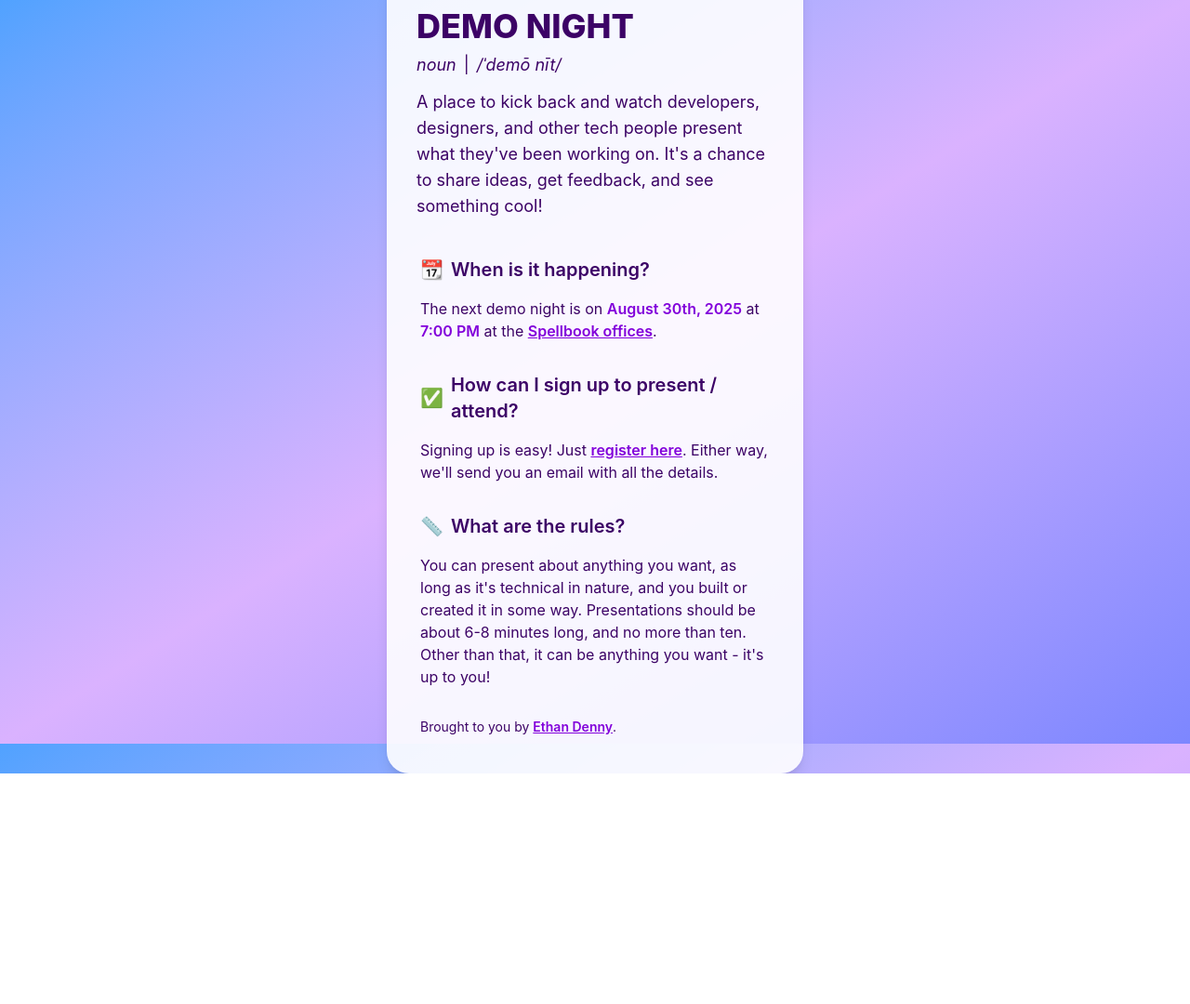
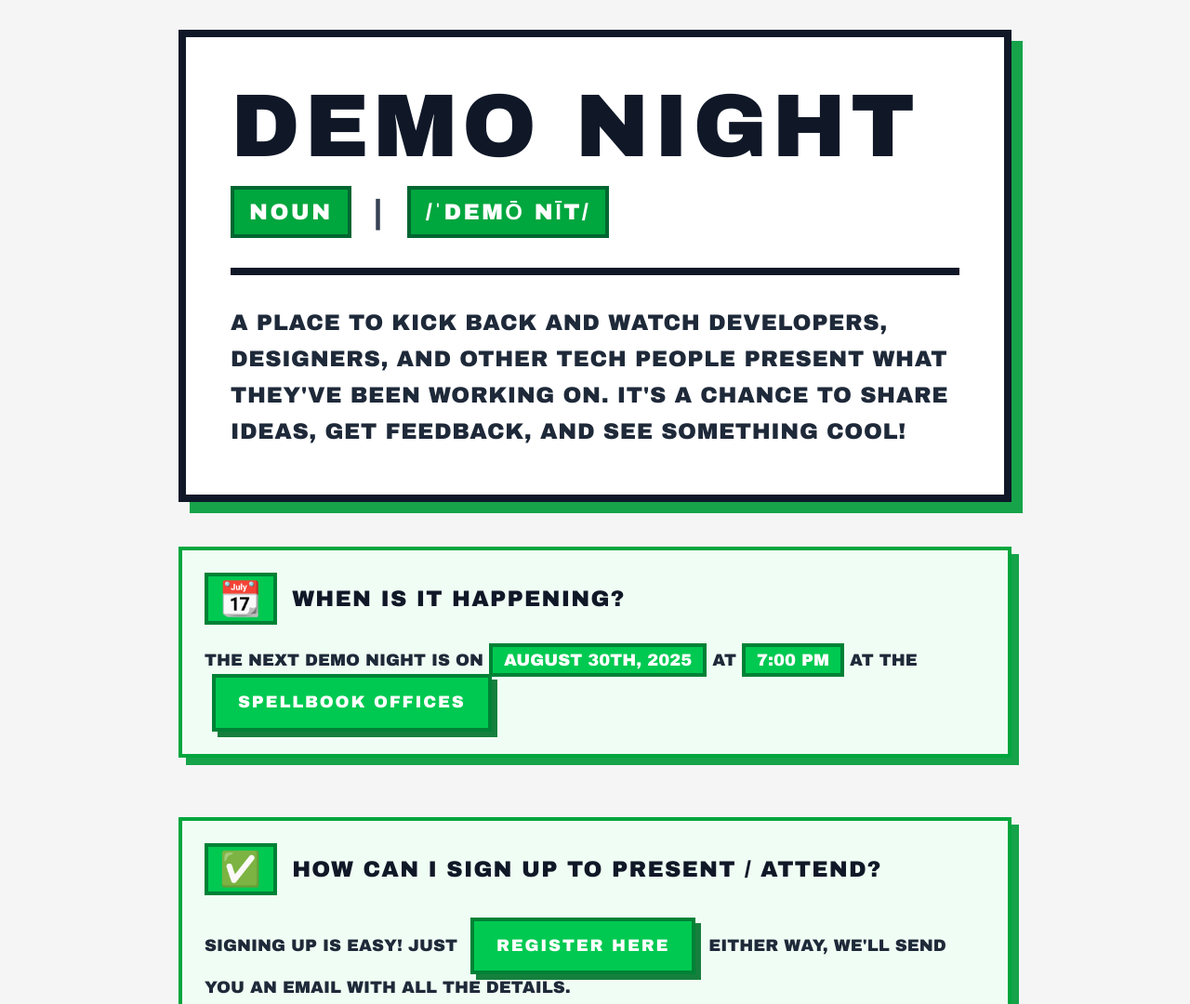
Before and after one commit to EthanDenny/demo-night, an Astro site: page / in a window 1280 px wide. Shown: the top 1080 px of the page at 93% size. Before the commit the page ends 832 px from the top, so only its background shows below. Built offline with nearby package versions, Linux system fonts and the light colour scheme; Astro itself is replaced by a stand-in of ours.

Commit message:
Brutalism (AI redesign)

```diff
--- a/src/components/TextSection.astro
+++ b/src/components/TextSection.astro
@@ -2,10 +2,15 @@
 const { title, icon } = Astro.props;
 ---
 
-<div class="flex flex-col gap-4">
-  <h2 class="text-xl font-semibold flex items-center gap-2">
-    <span>{icon}</span>
+<div class="brutalist-section">
+  <h2
+    class="text-2xl font-black flex items-center gap-4 mb-6 uppercase tracking-widest text-gray-900"
+  >
+    <span
+      class="text-4xl bg-green-500 text-white px-3 py-1 border-4 border-green-700"
+      >{icon}</span
+    >
     {title}
   </h2>
-  <p><slot /></p>
+  <div class="text-lg leading-relaxed font-bold text-gray-800"><slot /></div>
 </div>
--- a/src/pages/index.astro
+++ b/src/pages/index.astro
@@ -9,56 +9,91 @@ import TextSection from "../components/TextSection.astro";
     <link rel="icon" type="image/svg+xml" href="/favicon.svg" />
     <meta name="viewport" content="width=device-width" />
     <meta name="generator" content={Astro.generator} />
-    <title>Demo Night - Where Ideas Come to Life</title>
+    <title>DEMO NIGHT - WHERE IDEAS COME TO LIFE</title>
   </head>
-  <body
-    class="h-screen bg-gradient-to-br from-blue-400 via-purple-300 to-indigo-400 flex items-center justify-center text-purple-950"
-  >
-    <div
-      class="flex flex-col items-center justify-center gap-10 bg-white/90 rounded-3xl shadow-lg w-fit px-8 py-10"
-    >
-      <div class="w-96">
-        <h1 class="text-4xl font-extrabold pb-2">DEMO NIGHT</h1>
-        <h4 class="flex items-center gap-2 text-lg pb-3">
-          <em>noun</em>
-          <span>|</span>
-          <em>/ˈdemō nīt/</em>
-        </h4>
-        <p class="text-lg">
-          A place to kick back and watch developers, designers, and other tech
-          people present what they've been working on. It's a chance to share
-          ideas, get feedback, and see something cool!
+  <body class="min-h-screen bg-gray-100 text-gray-900 p-8">
+    <div class="max-w-4xl mx-auto">
+      <!-- Header Block -->
+      <div class="brutalist-box p-12 mb-12">
+        <div class="border-b-8 border-gray-900 pb-8 mb-8">
+          <h1 class="text-8xl font-black tracking-wider mb-4 text-gray-900">
+            DEMO NIGHT
+          </h1>
+          <div
+            class="flex items-center gap-6 text-2xl font-black uppercase tracking-widest"
+          >
+            <span
+              class="bg-green-600 text-white px-4 py-2 border-4 border-green-800"
+              >NOUN</span
+            >
+            <span class="text-4xl text-gray-700">|</span>
+            <span
+              class="bg-green-600 text-white px-4 py-2 border-4 border-green-800"
+              >/ˈdemō nīt/</span
+            >
+          </div>
+        </div>
+        <p
+          class="text-2xl font-black leading-relaxed uppercase tracking-wide text-gray-800"
+        >
+          A PLACE TO KICK BACK AND WATCH DEVELOPERS, DESIGNERS, AND OTHER TECH
+          PEOPLE PRESENT WHAT THEY'VE BEEN WORKING ON. IT'S A CHANCE TO SHARE
+          IDEAS, GET FEEDBACK, AND SEE SOMETHING COOL!
         </p>
       </div>
-      <div class="flex flex-col gap-8 w-96 px-1">
-        <TextSection icon="📆" title="When is it happening?">
-          The next demo night is on
-          <span class="font-semibold text-purple-700">August 30th, 2025</span> at
-          <span class="font-semibold text-purple-700">7:00 PM</span> at the
+
+      <!-- Content Sections -->
+      <div class="grid gap-8">
+        <TextSection icon="📆" title="WHEN IS IT HAPPENING?">
+          THE NEXT DEMO NIGHT IS ON
+          <span
+            class="bg-green-500 text-white px-3 py-1 border-4 border-green-700 font-black"
+            >AUGUST 30TH, 2025</span
+          > AT
+          <span
+            class="bg-green-500 text-white px-3 py-1 border-4 border-green-700 font-black"
+            >7:00 PM</span
+          > AT THE
           <a
             href="https://maps.app.goo.gl/GN3gShd8zY1ohDFp7"
             target="_blank"
-            class="font-semibold"
+            class="brutalist-button inline-block ml-2"
           >
-            Spellbook offices</a
-          >.
+            SPELLBOOK OFFICES
+          </a>
         </TextSection>
-        <TextSection icon="✅" title="How can I sign up to present / attend?">
-          Signing up is easy! Just
-          <a href="https://lu.ma/jbd9nlls" target="_blank" class="font-semibold"
-            >register here</a
-          >. Either way, we'll send you an email with all the details.
+
+        <TextSection icon="✅" title="HOW CAN I SIGN UP TO PRESENT / ATTEND?">
+          SIGNING UP IS EASY! JUST
+          <a
+            href="https://lu.ma/jbd9nlls"
+            target="_blank"
+            class="brutalist-button inline-block mx-2"
+          >
+            REGISTER HERE
+          </a>
+          EITHER WAY, WE'LL SEND YOU AN EMAIL WITH ALL THE DETAILS.
         </TextSection>
-        <TextSection icon="📏" title="What are the rules?">
-          You can present about anything you want, as long as it's technical in
-          nature, and you built or created it in some way. Presentations should
-          be about 6-8 minutes long, and no more than ten. Other than that, it
-          can be anything you want - it's up to you!
+
+        <TextSection icon="📏" title="WHAT ARE THE RULES?">
+          YOU CAN PRESENT ABOUT ANYTHING YOU WANT, AS LONG AS IT'S TECHNICAL IN
+          NATURE, AND YOU BUILT OR CREATED IT IN SOME WAY. PRESENTATIONS SHOULD
+          BE ABOUT 6-8 MINUTES LONG, AND NO MORE THAN TEN. OTHER THAN THAT, IT
+          CAN BE ANYTHING YOU WANT - IT'S UP TO YOU!
         </TextSection>
-        <div class="text-sm">
-          Brought to you by <a href="https://ethandenny.dev" target="_blank"
-            ><span class="font-semibold">Ethan Denny</span></a
-          >.
+      </div>
+
+      <!-- Footer Block -->
+      <div class="mt-16 brutalist-box p-8">
+        <div class="text-xl font-black uppercase tracking-widest text-center">
+          BROUGHT TO YOU BY
+          <a
+            href="https://ethandenny.dev"
+            target="_blank"
+            class="brutalist-button ml-2"
+          >
+            ETHAN DENNY
+          </a>
         </div>
       </div>
     </div>
--- a/src/styles/global.css
+++ b/src/styles/global.css
@@ -1,15 +1,76 @@
 @import "tailwindcss";
-@import url('https://fonts.googleapis.com/css2?family=Inter:wght@300;400;500;600;700;800;900&display=swap');
 
 * {
-  font-family: 'Inter', -apple-system, BlinkMacSystemFont, 'Segoe UI', Roboto, sans-serif;
+  font-family: 'Arial Black', 'Helvetica Neue', Arial, sans-serif;
+  font-weight: 900;
+}
+
+body {
+  background: #f5f5f5;
+  color: #1a1a1a;
 }
 
 a {
-  @apply underline;
-  @apply text-purple-700;
+  @apply no-underline;
+  @apply text-white;
+  @apply bg-green-600;
+  @apply border-4;
+  @apply border-green-800;
+  @apply px-2;
+  @apply py-1;
+  @apply inline-block;
+  @apply uppercase;
+  @apply tracking-wider;
+  transition: none;
+}
+
+a:hover {
+  @apply bg-green-800;
+  @apply text-white;
+  @apply border-green-600;
 }
 
 h1, h2, h3, h4, h5, h6 {
-  @apply text-purple-950;
+  @apply text-gray-900;
+  @apply uppercase;
+  @apply tracking-wider;
 }
+
+.brutalist-box {
+  @apply bg-white;
+  @apply text-gray-900;
+  @apply border-8;
+  @apply border-gray-900;
+  box-shadow: 12px 12px 0px #16a34a;
+}
+
+.brutalist-section {
+  @apply border-4;
+  @apply border-green-600;
+  @apply bg-green-50;
+  @apply text-gray-900;
+  @apply p-6;
+  @apply mb-8;
+  box-shadow: 8px 8px 0px #16a34a;
+}
+
+.brutalist-button {
+  @apply bg-green-500;
+  @apply text-white;
+  @apply border-4;
+  @apply border-green-700;
+  @apply px-6;
+  @apply py-3;
+  @apply uppercase;
+  @apply tracking-widest;
+  @apply font-black;
+  box-shadow: 6px 6px 0px #15803d;
+  transition: none;
+}
+
+.brutalist-button:hover {
+  @apply bg-green-700;
+  @apply text-white;
+  @apply border-green-500;
+  box-shadow: 6px 6px 0px #22c55e;
+}
```
